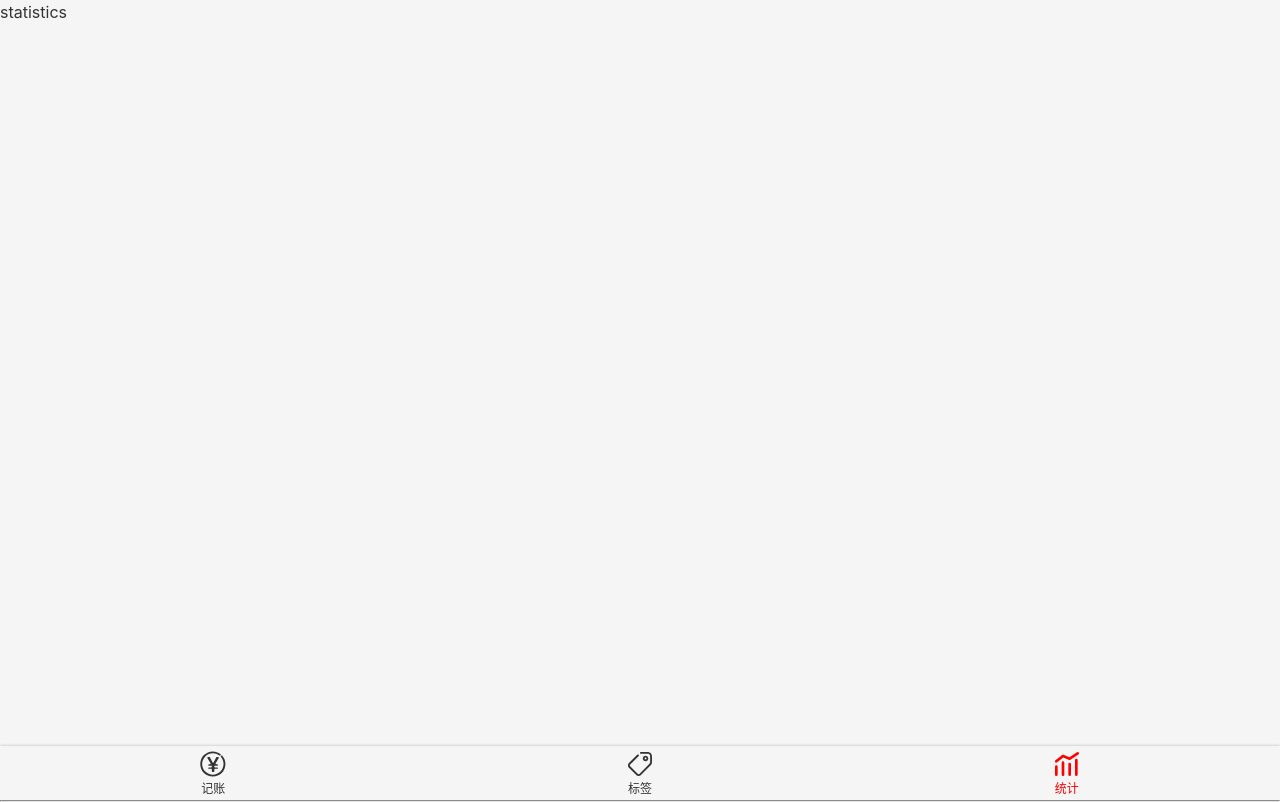
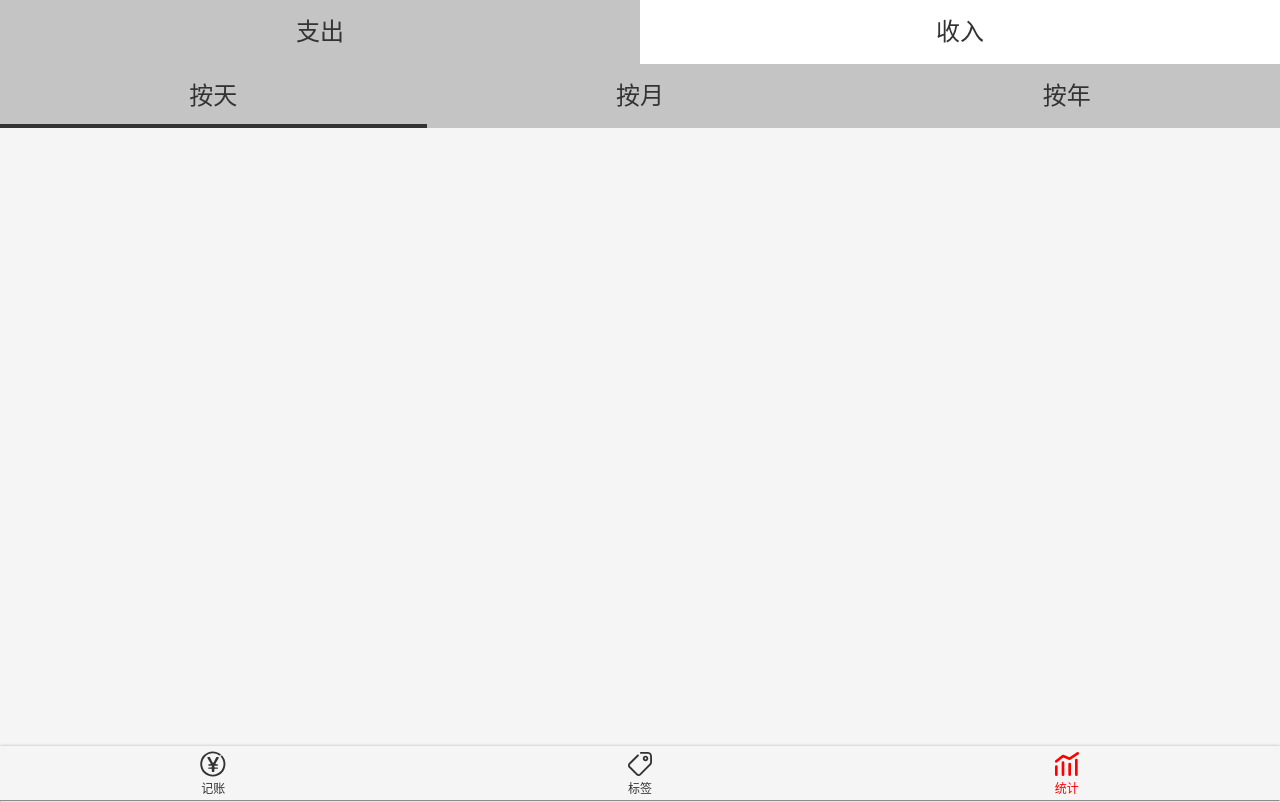
Before and after one commit to jyp0912/everydayLoveAccounting, a Vue app: page /#/statistics in a window 1280 px wide. Built offline with nearby package versions, Linux system fonts and the light colour scheme.

Commit message:
抽离Tabs在statistics

```diff
--- a/src/components/Money/Types.vue
+++ b/src/components/Money/Types.vue
@@ -1,8 +1,8 @@
 <template>
   <div>
     <ul class="types">
-      <li :class="type === '-' && 'selected'" @click="selectType('-')">支出</li>
-      <li :class="type === '+' && 'selected'" @click="selectType('+')">收入</li>
+      <li :class="{[classPrefix+'-item']:classPrefix,selected:value === '-'}" @click="selectType('-')">支出</li>
+      <li :class="{[classPrefix+'-item']:classPrefix,selected:value === '+'}" @click="selectType('+')">收入</li>
     </ul>
   </div>
 </template>
@@ -13,14 +13,13 @@
 
     @Component
     export default class Type extends Vue {
-        @Prop() readonly value!: string;
-        type = '-';
+        @Prop(String) readonly value!: string;
+        @Prop(String) classPrefix?: string;
 
         selectType(type: string) {
             if (type !== '-' && type !== '+') {
                 throw new Error('type is unknown');
             }
-            this.type = type;
             this.$emit('update:value', type);
         }
 
--- /dev/null
+++ b/src/views/Tabs.vue
@@ -0,0 +1,64 @@
+<template>
+  <ul class="tabs">
+    <li v-for="item in dataSource" :key="item.value"
+        :class="liClass(item)" @click="select(item)">{{item.text}}
+    </li>
+  </ul>
+</template>
+
+<script lang="ts">
+    import Vue from 'vue';
+    import {Component, Prop} from 'vue-property-decorator';
+
+    type DataSourceItem = {
+        text: string;
+        value: string;
+    }
+    @Component
+    export default class Tabs extends Vue {
+        @Prop({required: true, type: Array})
+        dataSource !: DataSourceItem[];
+        @Prop(String) readonly value!: string;
+        @Prop(String) classPrefix?: string;
+
+        liClass(item: DataSourceItem) {
+            return {
+                [this.classPrefix + '-tabs-item']: this.classPrefix,
+                selected: item.value === this.value
+            };
+        }
+
+        select(item: DataSourceItem) {
+            this.$emit('update:value', item.value);
+        }
+
+    }
+</script>
+
+<style scoped lang='scss'>
+  .tabs {
+    background: #c4c4c4;
+    display: flex;
+    text-align: center;
+    font-size: 24px;
+
+    > li {
+      width: 50%;
+      height: 64px;
+      display: flex;
+      justify-content: center;
+      align-items: center;
+      position: relative;
+
+      &.selected::after {
+        content: '';
+        position: absolute;
+        bottom: 0;
+        left: 0;
+        width: 100%;
+        height: 4px;
+        background: #333;
+      }
+    }
+  }
+</style>
--- a/src/views/statistics.vue
+++ b/src/views/statistics.vue
@@ -1,17 +1,41 @@
 <template>
-  <div>
     <Layout>
-      <p>statistics</p>
+      <Tabs class-prefix="type" :data-source="typeList" :value.sync="type"/>
+      <Tabs class-prefix="interval" :data-source="intervalList" :value.sync="interval"/>
     </Layout>
-  </div>
 </template>
 
 <script lang="ts">
-  export default {
-    name: 'statistics',
+  import Tabs from '@/views/Tabs.vue';
+  import Vue from 'vue';
+  import {Component} from 'vue-property-decorator';
+
+  @Component({
+      components:{Tabs}
+  })
+  export default class Statistics extends Vue{
+    type='-';
+    interval='day';
+    intervalList=[
+        {text:'按天',value:'day'},
+        {text:'按月',value:'month'},
+        {text:'按年',value:'year'},
+    ];
+    typeList=[
+        {text:'支出',value:'-'},
+        {text: '收入',value:'+'}
+    ]
   }
 </script>
 
 <style scoped lang='scss'>
-
+  ::v-deep .type-tabs-item{
+    background: #ffffff;
+    &.selected{
+      background: #c4c4c4;
+      &::after{
+        display: none;
+      }
+    }
+  }
 </style>
```
